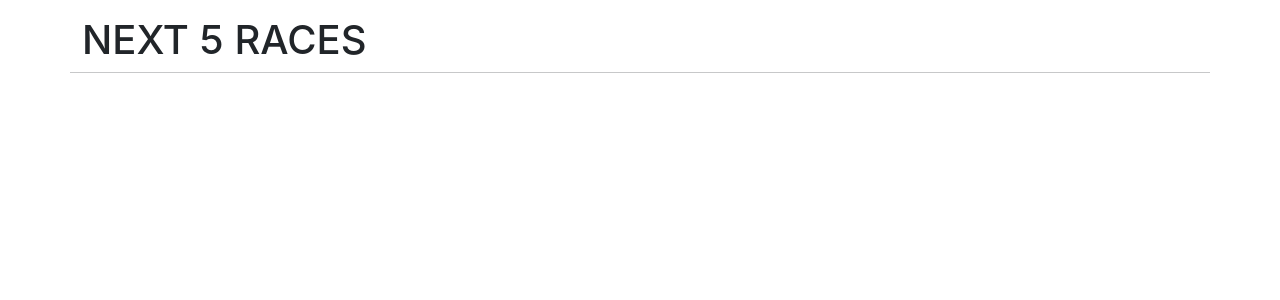
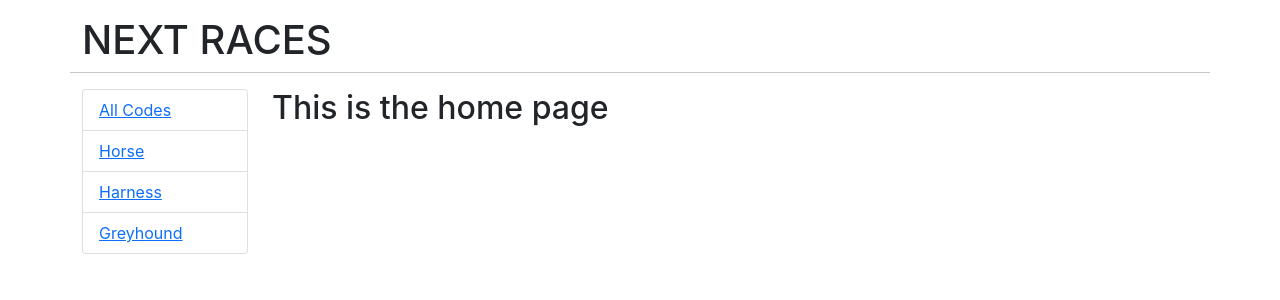
Before and after one commit to wenhuaiqing/fe-assessment, a React (Create React App) app: page /Greyhound in a window 1280 px wide. Shown: the top 300 px of the page. Built offline with nearby package versions, Linux system fonts and the light colour scheme.

Commit message:
added code components

```diff
--- a/package.json
+++ b/package.json
@@ -6,8 +6,9 @@
     "@testing-library/jest-dom": "^5.16.4",
     "@testing-library/react": "^13.3.0",
     "@testing-library/user-event": "^13.5.0",
-    "react": "^18.1.0",
-    "react-dom": "^18.1.0",
+    "react": "^17.0.2",
+    "react-dom": "^17.0.2",
+    "react-router-dom": "^5.3.0",
     "react-scripts": "5.0.1",
     "web-vitals": "^2.1.4"
   },
--- a/src/App.js
+++ b/src/App.js
@@ -1,14 +1,65 @@
 import React, { Component, Fragment } from "react";
+import {
+  BrowserRouter as Router,
+  Switch,
+  Route,
+  Link,
+  useParams,
+  useRouteMatch,
+} from "react-router-dom";
+import Greyhound from "./components/Greyhound";
+import Harness from "./components/Harness";
+import AllCodes from "./components/AllCodes";
+import Horse from "./components/Horse";
 
 export default class App extends Component {
   render() {
     return (
-      <div className="container">
-        <div className="row">
-          <h1 className="mt-3">NEXT 5 RACES</h1>
-          <hr className="mb-3"></hr>
+      <Router>
+        <div className="container">
+          <div className="row">
+            <h1 className="mt-3">NEXT RACES</h1>
+            <hr className="mb-3"></hr>
+          </div>
+          <div className="row">
+            <div className="col-md-2">
+              <nav>
+                <ul className="list-group">
+                  <li className="list-group-item">
+                    <Link to="/">All Codes</Link>
+                  </li>
+                  <li className="list-group-item">
+                    <Link to="/Horse">Horse</Link>
+                  </li>
+                  <li className="list-group-item">
+                    <Link to="/Harness">Harness</Link>
+                  </li>
+                  <li className="list-group-item">
+                    <Link to="/Greyhound">Greyhound</Link>
+                  </li>
+                </ul>
+              </nav>
+            </div>
+
+            <div className="col-md-10">
+              <Switch>
+                <Route path="/AllCodes">
+                  <AllCodes />
+                </Route>
+                <Route path="/Horse">
+                  <Horse />
+                </Route>
+                <Route exact path="/Harness">
+                  <Harness />
+                </Route>
+                <Route exact path="/Greyhound">
+                  <Greyhound />
+                </Route>
+              </Switch>
+            </div>
+          </div>
         </div>
-      </div>
+      </Router>
     );
   }
 }
--- /dev/null
+++ b/src/components/AllCodes.js
@@ -0,0 +1,7 @@
+import React, { Component } from "react";
+
+export default class AllCodes extends Component {
+  render() {
+    return <h2>Manage Catalogue</h2>;
+  }
+}
--- /dev/null
+++ b/src/components/Greyhound.js
@@ -0,0 +1,7 @@
+import React, { Component } from "react";
+
+export default class Greyhound extends Component {
+  render() {
+    return <h2>This is the home page</h2>;
+  }
+}
--- /dev/null
+++ b/src/components/Harness.js
@@ -0,0 +1,24 @@
+import React, { Component, Fragment } from "react";
+import { Link } from "react-router-dom";
+
+export default class Harness extends Component {
+  state = { movies: [] };
+
+  componentDidMount() {
+    this.setState({
+      movies: [
+        { id: 1, title: "The Shawshank Redemption", runtime: 142 },
+        { id: 2, title: "The Godfather", runtime: 175 },
+        { id: 3, title: "The Dark Knight", runtime: 153 },
+      ],
+    });
+  }
+
+  render() {
+    return (
+      <Fragment>
+        <h2>Choose a movie</h2>
+      </Fragment>
+    );
+  }
+}
--- /dev/null
+++ b/src/components/Horse.js
@@ -0,0 +1,7 @@
+import React, { Component } from "react";
+
+export default class Horse extends Component {
+  render() {
+    return <h2>Category: {this.props.title}</h2>;
+  }
+}
```
Also changed, not shown: 1 other file (tests, documents, lock files or other folders).
